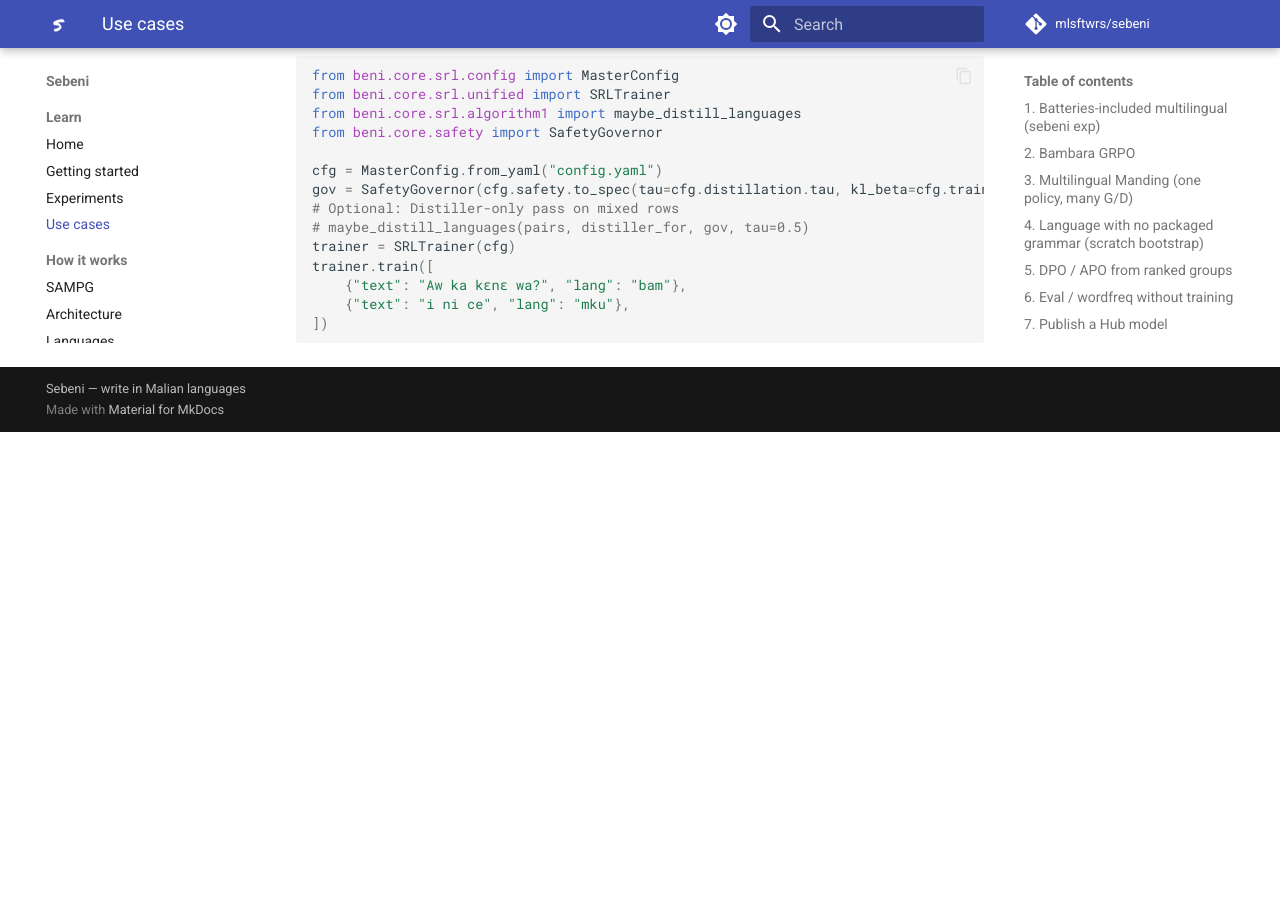
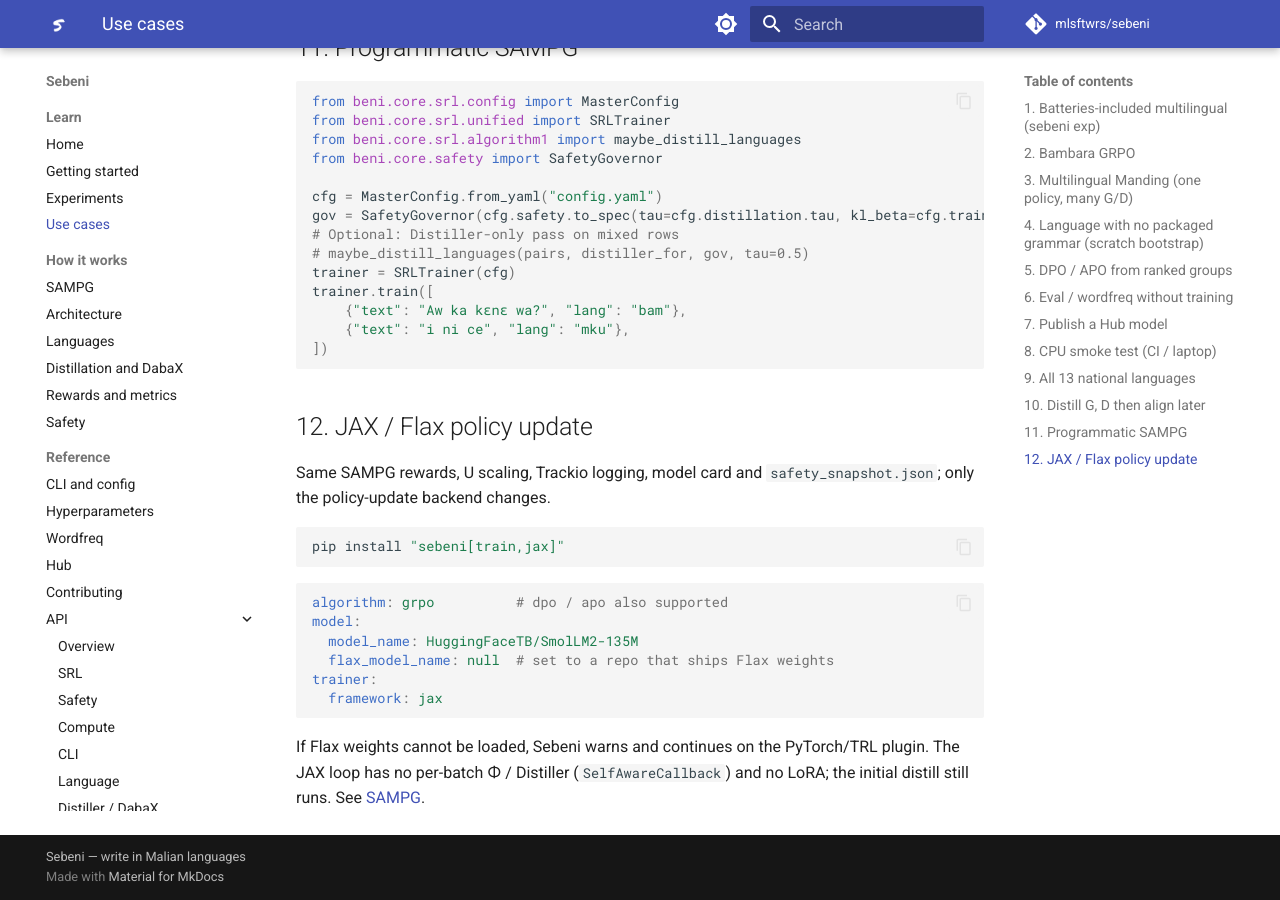
Before and after one commit to RobotsMali-AI/sebeni, an MkDocs documentation site: the page built from docs/use-cases.md, in a window 1280 px wide and 900 px high, scrolled down 4181 px. Built offline with MkDocs 1.6.1 and Material for MkDocs 9.7.7, drawn with Linux system fonts in a browser that asks for light colours; comment, search, counter and statistics services are not loaded; before the commit the page ends 4613 px from its top, so only the background shows below that; some of the changed text lies outside the part shown.

Commit message:
docs(use-cases): add JAX/Flax backend case

````diff
--- a/docs/use-cases.md
+++ b/docs/use-cases.md
@@ -89,7 +89,9 @@ alias resolution — prefer `mku`).
 ## 4. Language with no packaged grammar (scratch bootstrap)
 
 For a code with no `beni/data/baselines/{lang}/`, Distiller writes Daba
-stubs and uses **bootstrap** prompts (full G, D — not `[ADD]`/`[REPLACE]`).
+stubs. With an LLM backend (`distillation.backend: gguf | google | openai |
+…`) it uses **bootstrap** prompts (full G, D — not `[ADD]`/`[REPLACE]`); the
+default `algorithmic` backend only appends `\lx` entries to the stub D.
 First promote is “are the files parseable?”; later `baseline_vN` requires
 Φ′ > Φ.
 
@@ -97,7 +99,7 @@ First promote is “are the files parseable?”; later `baseline_vN` requires
 sebeni init --lang zzz -w ./runs/scratch-zzz
 # data.source: a small jsonl with lang: zzz
 sebeni train -c ./runs/scratch-zzz/config.yaml --hitl
-# TTY: review G, D
+# TTY: review G, D (y/N)
 # CI / non-TTY: HITL is skipped automatically
 ```
 
@@ -222,3 +224,26 @@ trainer.train([
     {"text": "i ni ce", "lang": "mku"},
 ])
 ```
+
+## 12. JAX / Flax policy update
+
+Same SAMPG rewards, U scaling, Trackio logging, model card and
+`safety_snapshot.json`; only the policy-update backend changes.
+
+```bash
+pip install "sebeni[train,jax]"
+```
+
+```yaml
+algorithm: grpo          # dpo / apo also supported
+model:
+  model_name: HuggingFaceTB/SmolLM2-135M
+  flax_model_name: null  # set to a repo that ships Flax weights
+trainer:
+  framework: jax
+```
+
+If Flax weights cannot be loaded, Sebeni warns and continues on the
+PyTorch/TRL plugin. The JAX loop has no per-batch Φ / Distiller
+(`SelfAwareCallback`) and no LoRA; the initial distill still runs. See
+[SAMPG](sampg.md#jax-backend).
````
